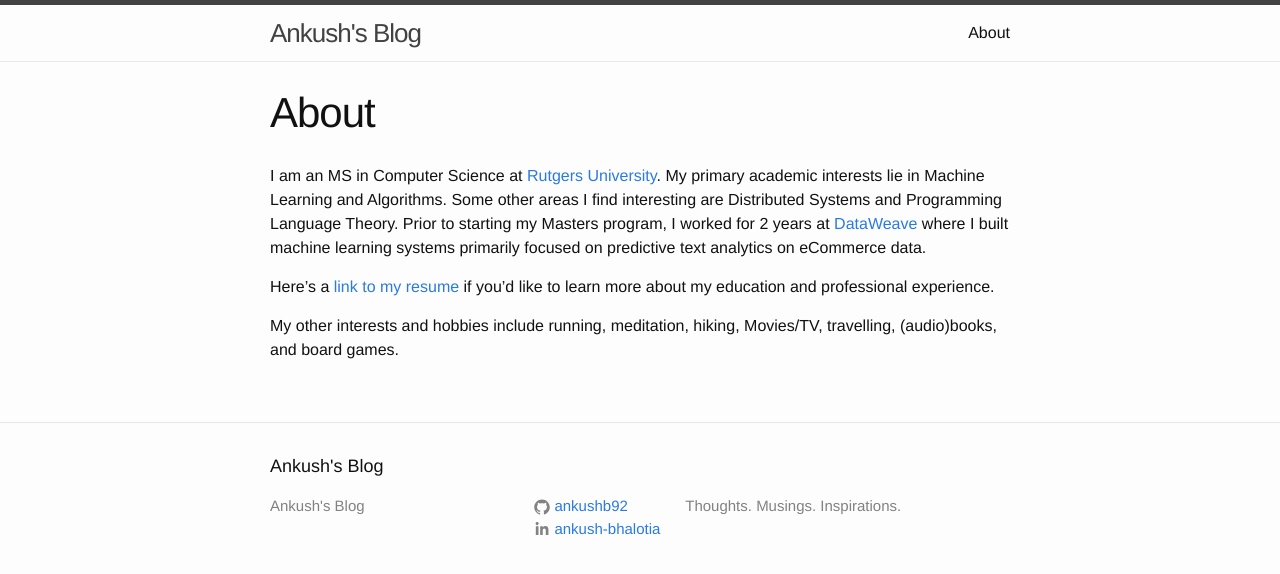
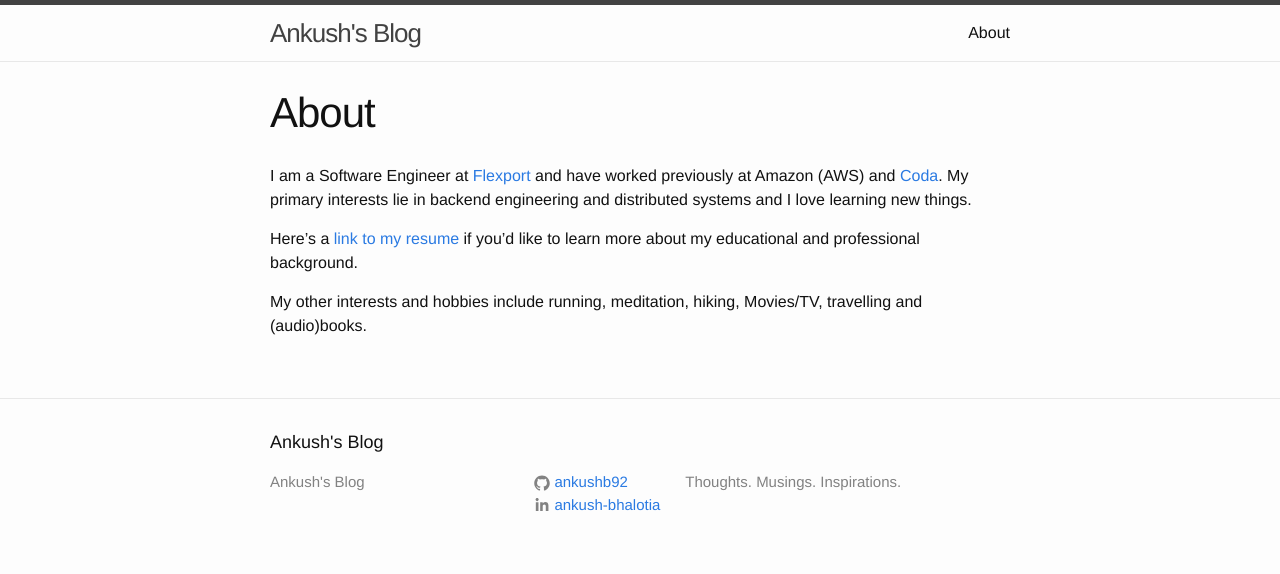
Before and after one commit to ankushb92/ankushb92.github.io, a Jekyll site: the page built from about.md, in a window 1280 px wide. Shown: the top 574 px of the page. Built offline with Jekyll 4.4.1, drawn with Linux system fonts in a browser that asks for light colours; nearby versions of some CDN libraries.

Commit message:
Update about.md and some additions to kotlin coroutines 1

```diff
--- a/about.md
+++ b/about.md
@@ -4,8 +4,8 @@ title: About
 permalink: /about/
 ---
 
-I am an MS in Computer Science at [Rutgers University](https://www.cs.rutgers.edu/). My primary academic interests lie in Machine Learning and Algorithms. Some other areas I find interesting are Distributed Systems and Programming Language Theory. Prior to starting my Masters program, I worked for 2 years at [DataWeave](http://dataweave.com/) where I built machine learning systems primarily focused on predictive text analytics on eCommerce data.
+I am a Software Engineer at [Flexport](https://www.flexport.com/) and have worked previously at Amazon (AWS) and [Coda](https://coda.io/). My primary interests lie in backend engineering and distributed systems and I love learning new things.
 
-Here's a [link to my resume](https://drive.google.com/file/d/17I3x_2s0uNOecegV0bmigQRc8E1wiuPb/view) if you'd like to learn more about my education and professional experience.
+Here's a [link to my resume](https://drive.google.com/file/d/17I3x_2s0uNOecegV0bmigQRc8E1wiuPb/view) if you'd like to learn more about my educational and professional background.
 
-My other interests and hobbies include running, meditation, hiking, Movies/TV, travelling, (audio)books, and board games.
+My other interests and hobbies include running, meditation, hiking, Movies/TV, travelling and (audio)books.
```
Also changed, not shown: _posts/2023-06-03-kotlin-coroutines-1.markdown (+6 -1 lines).
